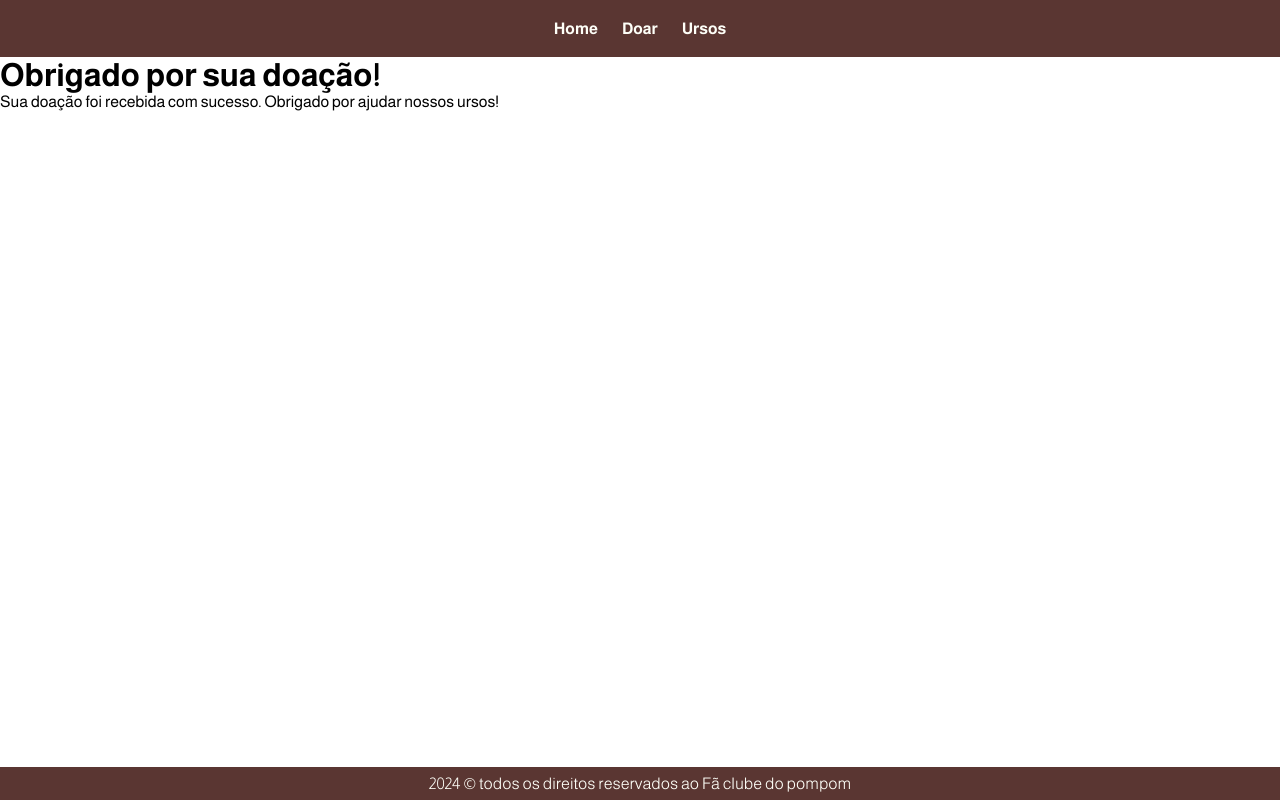
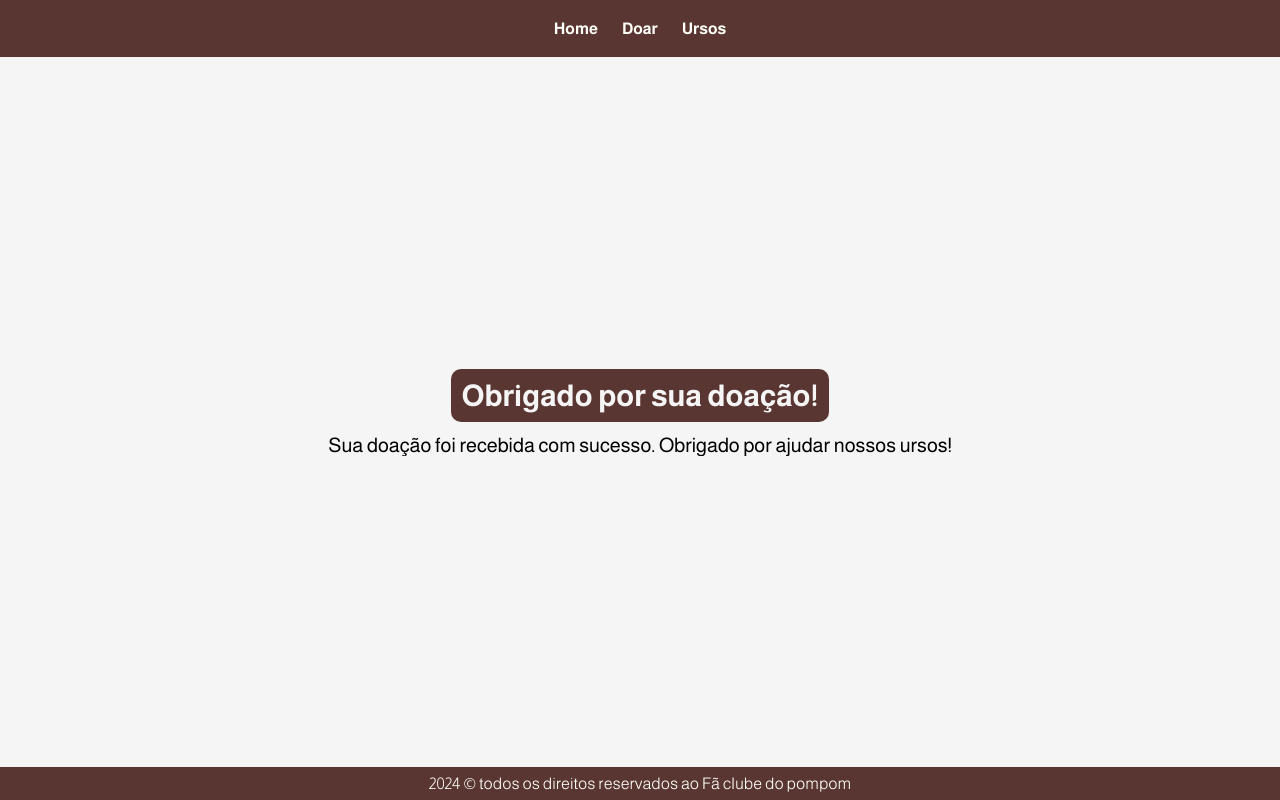
Before and after one commit to tgn76ok/webUsos, a Django app: page /doacao_sucesso/ in a window 1280 px wide. Run offline with Django 4.2, Linux system fonts and the light colour scheme.

Commit message:
doacao-sucesso

```diff
--- /dev/null
+++ b/siteurso/static/css/doacao-sucesso.css
@@ -0,0 +1,18 @@
+main{
+    display: flex;
+    flex-direction: column;
+    justify-content: center;
+    align-items: center;
+    background-color: #F5F5F5;
+}
+h1{
+    font-size: 30px;
+    background-color: #5A3632;
+    color: #F5F5F5;
+    padding: 10px;
+    border-radius: 10px;
+    margin-bottom: 12px;
+}
+p{
+    font-size: 20px;
+}
--- a/siteurso/static/css/styles.css
+++ b/siteurso/static/css/styles.css
@@ -10,6 +10,7 @@
     padding: 0;
     text-align: none;
     font-family: var(--font);
+    overflow-y: hidden;
 }
 html, body{
     height: 100%;
--- a/siteurso/templates/doacao_sucesso.html
+++ b/siteurso/templates/doacao_sucesso.html
@@ -1,6 +1,7 @@
 {% extends 'base.html' %}
 
 {% block content %}
+<link rel="stylesheet" href="../static/css/doacao-sucesso.css">
 <h1>Obrigado por sua doação!</h1>
 <p>Sua doação foi recebida com sucesso. Obrigado por ajudar nossos ursos!</p>
 {% endblock %}
```
Also changed, not shown: db.sqlite3.
